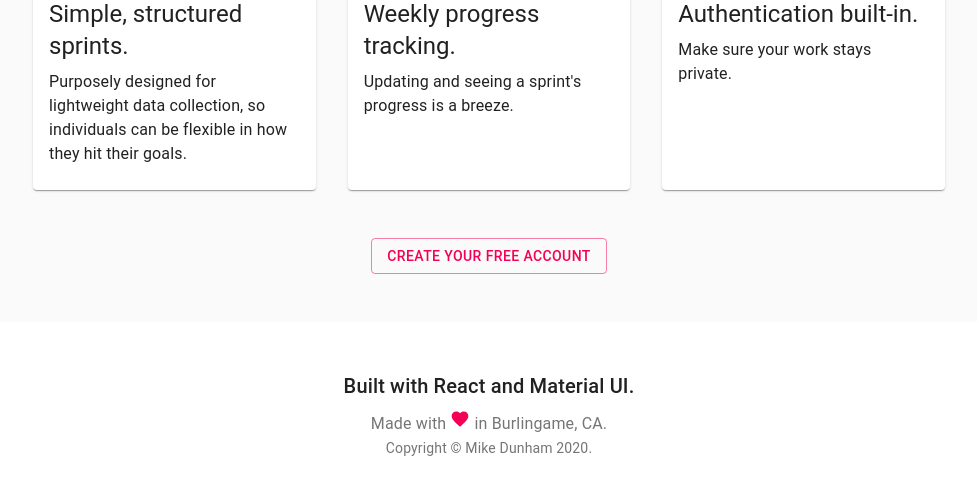
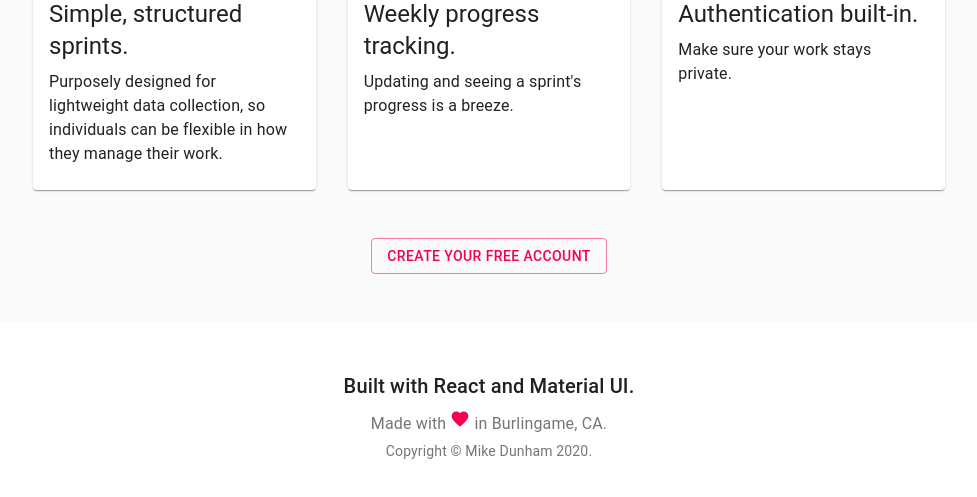
Before and after one commit to dunham-mike/sprint-tracker, a React (Create React App) app: page / in a window 1280 px wide. Shown: the part 619-1116 px from the top of the page, without its empty margins (151-1128 px from the left). Built offline with nearby package versions, Linux system fonts and the light colour scheme; no server answers.

Commit message:
Un-comment config.yml to run whole workflow. Small tweaks to FrontPage to see them populate in production.

```diff
--- a/src/components/FrontPage/FrontPage.js
+++ b/src/components/FrontPage/FrontPage.js
@@ -60,13 +60,16 @@ const styles = theme => ({
     backgroundColor: theme.palette.background.paper,
     padding: theme.spacing(6),
   },
+  copyright: {
+    marginTop: theme.spacing(0.3)
+  }
 });
 
 const cards = [
     {
         imageUrl: 'https://images.unsplash.com/photo-1568584263125-bf8f0a77d51c?ixlib=rb-1.2.1&ixid=eyJhcHBfaWQiOjEyMDd9&auto=format&fit=crop&w=1051&q=80',
         heading: 'Simple, structured sprints.',
-        content: 'Purposely designed for lightweight data collection, so individuals can be flexible in how they hit their goals.',
+        content: 'Purposely designed for lightweight data collection, so individuals can be flexible in how they manage their work.',
     },
     {
         imageUrl: 'https://images.unsplash.com/photo-1559526323-cb2f2fe2591b?ixlib=rb-1.2.1&ixid=eyJhcHBfaWQiOjEyMDd9&auto=format&fit=crop&w=1050&q=80',
@@ -156,7 +159,10 @@ const frontPage = (props) => {
             <Typography variant="subtitle1" align="center" color="textSecondary" component="p">
                 Made with <FavoriteIcon fontSize="small" color={"secondary"} /> in Burlingame, CA.
             </Typography>
-            <Copyright />
+            <div className={classes.copyright}>
+                <Copyright  />
+            </div>
+
         </footer>
       </React.Fragment>
     );
```
Also changed, not shown: .circleci/config.yml.
